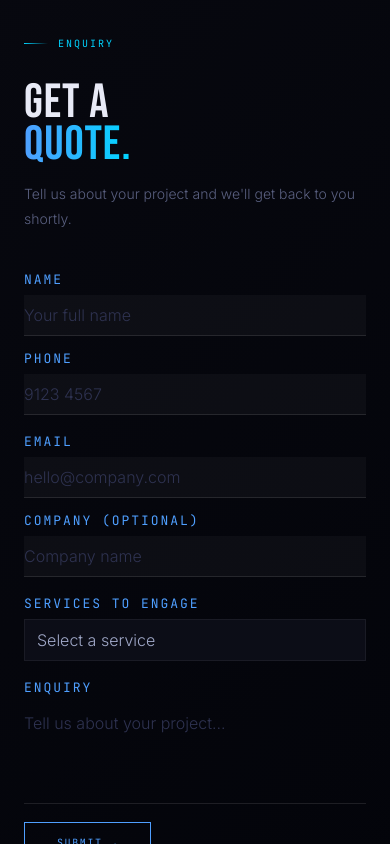
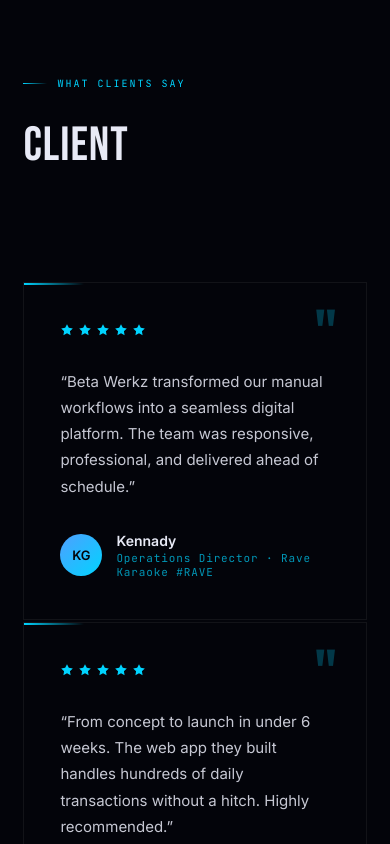
Before and after one commit to dilwyn-1888/betawerkz, a Next.js app: page / in a window 390 px wide. Shown: the part 8940-9784 px from the top of the page. Built offline with nearby package versions, Linux system fonts and the light colour scheme.

Commit message:
add in testimonials

```diff
--- a/app/layout.tsx
+++ b/app/layout.tsx
@@ -9,6 +9,12 @@ const SITE_NAME = 'Beta Werkz'
 const SITE_DESC = 'We build technological platforms that advance your business — web apps, mobile apps, cloud services, and workflow digitisation tailored to your needs.'
 const OG_IMAGE = `${SITE_URL}/og-image.png`
 
+// ─── Meta Pixel ───────────────────────────────────────────────────────────────
+// 1. Go to https://business.facebook.com → Events Manager → Connect Data Sources
+// 2. Choose Web → create a Pixel → copy the numeric Pixel ID (e.g. 1234567890123)
+// 3. Replace YOUR_META_PIXEL_ID below with that number
+const META_PIXEL_ID = 'YOUR_META_PIXEL_ID'
+// ──────────────────────────────────────────────────────────────────────────────
 
 export const viewport: Viewport = {
   width: 'device-width',
@@ -138,6 +144,30 @@ export default function RootLayout({ children }: { children: React.ReactNode })
           gtag('config', 'G-Q8ZB1DVBWZ');
         `}} />
 
+        {/* Meta Pixel — replace YOUR_META_PIXEL_ID with your real numeric Pixel ID */}
+        <script dangerouslySetInnerHTML={{ __html: `
+          !function(f,b,e,v,n,t,s)
+          {if(f.fbq)return;n=f.fbq=function(){n.callMethod?
+          n.callMethod.apply(n,arguments):n.queue.push(arguments)};
+          if(!f._fbq)f._fbq=n;n.push=n;n.loaded=!0;n.version='2.0';
+          n.queue=[];t=b.createElement(e);t.async=!0;
+          t.src=v;s=b.getElementsByTagName(e)[0];
+          s.parentNode.insertBefore(t,s)}(window, document,'script',
+          'https://connect.facebook.net/en_US/fbevents.js');
+          fbq('init', '${META_PIXEL_ID}');
+          fbq('track', 'PageView');
+        `}} />
+        <noscript>
+          {/* eslint-disable-next-line @next/next/no-img-element */}
+          <img
+            height="1"
+            width="1"
+            style={{ display: 'none' }}
+            src={`https://www.facebook.com/tr?id=${META_PIXEL_ID}&ev=PageView&noscript=1`}
+            alt=""
+          />
+        </noscript>
+
         {/* JSON-LD structured data */}
         <script
           type="application/ld+json"
--- a/app/page.tsx
+++ b/app/page.tsx
@@ -1,6 +1,7 @@
 import ClientScripts from '@/components/ClientScripts'
 import Works from '@/components/Works'
 import Quote from '@/components/Quote'
+import Testimonials from '@/components/Testimonials'
 import { clientLogos } from '@/lib/clients'
 import { services } from '@/lib/services'
 import { processSteps } from '@/lib/process'
@@ -158,6 +159,10 @@ export default function Home() {
           </a>
         </div>
       </section>
+
+      {/* Testimonials — sits between Process and the Quote form */}
+      <Testimonials />
+
       <Quote />
       <footer>
         <div>
--- /dev/null
+++ b/components/Testimonials.tsx
@@ -0,0 +1,158 @@
+import React from 'react'
+
+const testimonials = [
+  {
+    quote: "Beta Werkz transformed our manual workflows into a seamless digital platform. The team was responsive, professional, and delivered ahead of schedule.",
+    name: "Kennady",
+    title: "Operations Director",
+    company: "Rave Karaoke #RAVE",
+    initials: "KG",
+  },
+  {
+    quote: "From concept to launch in under 6 weeks. The web app they built handles hundreds of daily transactions without a hitch. Highly recommended.",
+    name: "Daimien",
+    title: "CEO",
+    company: "All Marketing Pte Ltd",
+    initials: "ML",
+  },
+  {
+    quote: "Their Gen AI consultation opened our eyes to automation opportunities we hadn't considered. Already saving 20 hours a week across the team.",
+    name: "Zong Peng",
+    title: "Engineer",
+    company: "Leray Technology Co,. Ltd",
+    initials: "AMP3",
+  },
+]
+
+export default function Testimonials() {
+  return (
+    <section id="testimonials" style={{
+      padding: '120px 6vw',
+      borderTop: '1px solid var(--border)',
+    }}>
+      <div className="sal" style={{ marginBottom: '64px' }}>
+        <div className="slabel" style={{ color: 'var(--cyan)' }}>What Clients Say</div>
+        <div style={{
+          fontFamily: "'Bebas Neue', sans-serif",
+          fontSize: 'clamp(48px, 8vw, 96px)',
+          lineHeight: 1,
+          color: 'var(--fg)',
+          letterSpacing: '0.02em',
+        }}>
+          CLIENT<br />
+          <span style={{ WebkitTextStroke: '1px var(--fg)', color: 'transparent' }}>STORIES.</span>
+        </div>
+      </div>
+
+      <div style={{
+        display: 'grid',
+        gridTemplateColumns: 'repeat(auto-fit, minmax(280px, 1fr))',
+        gap: '2px',
+      }}>
+        {testimonials.map((t, i) => (
+          <div
+            key={i}
+            className="sa"
+            style={{
+              background: 'var(--surface)',
+              border: '1px solid var(--border)',
+              padding: '40px 36px',
+              display: 'flex',
+              flexDirection: 'column',
+              gap: '32px',
+              position: 'relative',
+              overflow: 'hidden',
+            }}
+          >
+            {/* Accent glow top-left */}
+            <div style={{
+              position: 'absolute',
+              top: 0,
+              left: 0,
+              width: '60px',
+              height: '2px',
+              background: 'linear-gradient(90deg, var(--cyan), transparent)',
+            }} />
+
+            {/* Quote mark */}
+            <div style={{
+              fontFamily: "'Bebas Neue', sans-serif",
+              fontSize: '72px',
+              lineHeight: 1,
+              color: 'var(--cyan)',
+              opacity: 0.25,
+              position: 'absolute',
+              top: '20px',
+              right: '28px',
+              userSelect: 'none',
+            }}>
+              "
+            </div>
+
+            {/* Stars */}
+            <div style={{ display: 'flex', gap: '4px' }}>
+              {[...Array(5)].map((_, s) => (
+                <svg key={s} width="14" height="14" viewBox="0 0 24 24" fill="var(--cyan)">
+                  <path d="M12 2l3.09 6.26L22 9.27l-5 4.87 1.18 6.88L12 17.77l-6.18 3.25L7 14.14 2 9.27l6.91-1.01L12 2z" />
+                </svg>
+              ))}
+            </div>
+
+            {/* Quote text */}
+            <p style={{
+              fontFamily: "'Inter', sans-serif",
+              fontSize: '15px',
+              lineHeight: 1.75,
+              color: 'var(--fg)',
+              opacity: 0.85,
+              margin: 0,
+              flex: 1,
+            }}>
+              &ldquo;{t.quote}&rdquo;
+            </p>
+
+            {/* Author */}
+            <div style={{ display: 'flex', alignItems: 'center', gap: '14px' }}>
+              <div style={{
+                width: '42px',
+                height: '42px',
+                borderRadius: '50%',
+                background: 'linear-gradient(135deg, var(--blue), var(--cyan))',
+                display: 'flex',
+                alignItems: 'center',
+                justifyContent: 'center',
+                fontFamily: "'Inter', sans-serif",
+                fontSize: '13px',
+                fontWeight: 600,
+                color: 'var(--void)',
+                flexShrink: 0,
+              }}>
+                {t.initials}
+              </div>
+              <div>
+                <div style={{
+                  fontFamily: "'Inter', sans-serif",
+                  fontSize: '14px',
+                  fontWeight: 600,
+                  color: 'var(--fg)',
+                }}>
+                  {t.name}
+                </div>
+                <div style={{
+                  fontFamily: "'JetBrains Mono', monospace",
+                  fontSize: '11px',
+                  letterSpacing: '0.08em',
+                  color: 'var(--cyan)',
+                  opacity: 0.7,
+                  marginTop: '2px',
+                }}>
+                  {t.title} · {t.company}
+                </div>
+              </div>
+            </div>
+          </div>
+        ))}
+      </div>
+    </section>
+  )
+}
```
